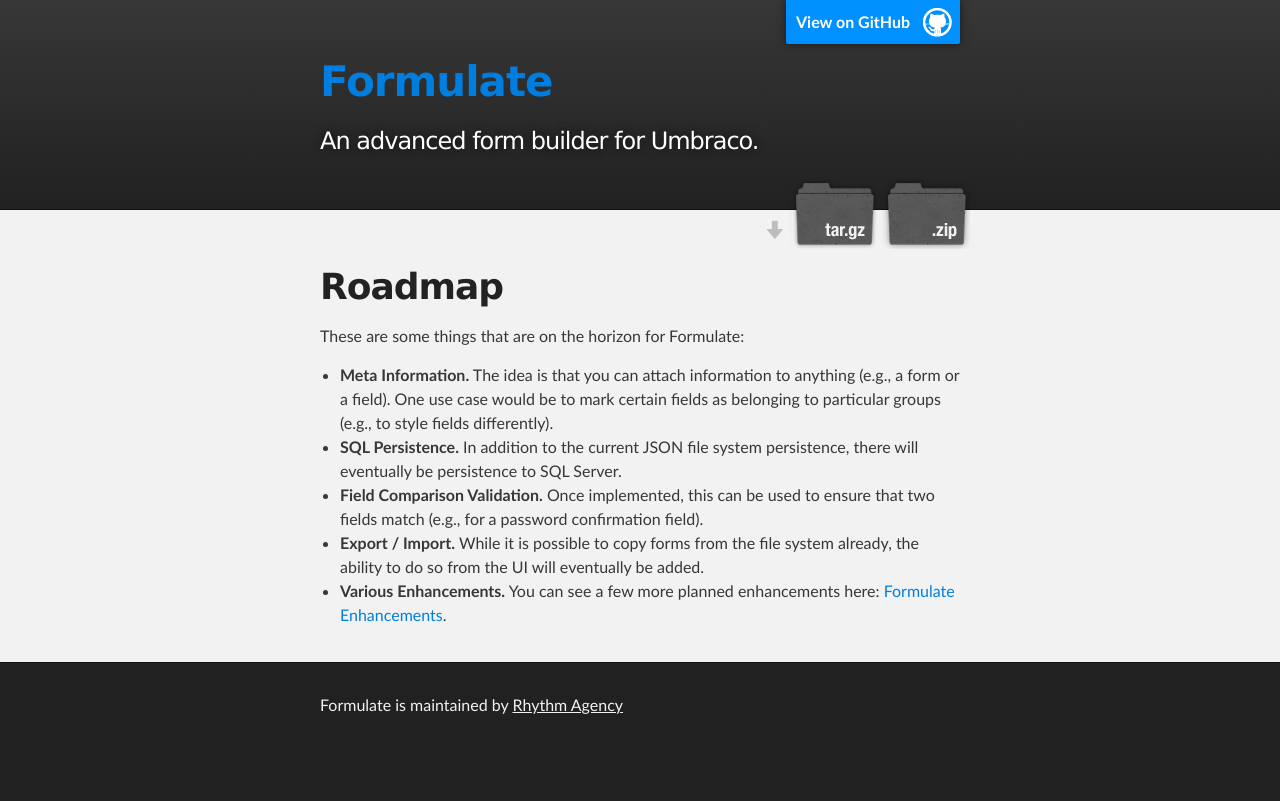
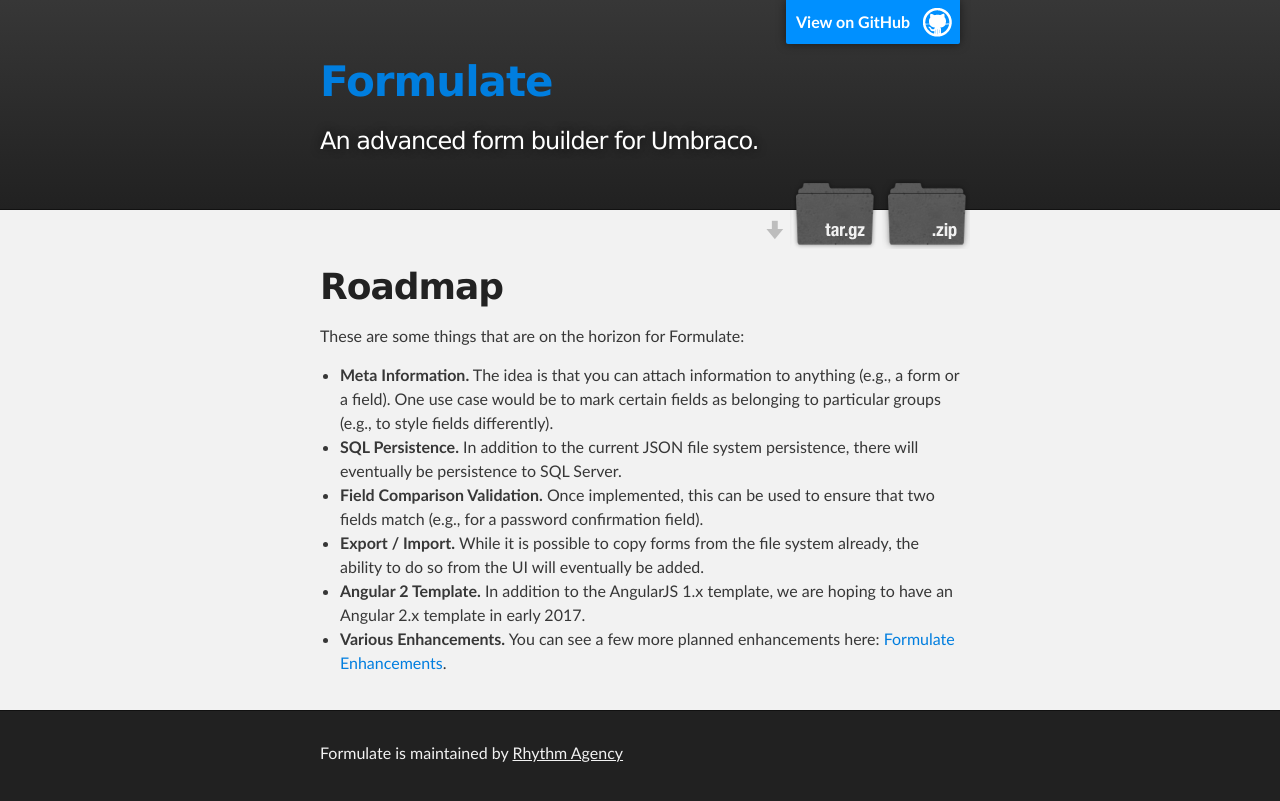
Before and after one commit to rhythmagency/formulate, a Jekyll site: the page built from roadmap.md, in a window 1280 px wide. Shown: the top 801 px of the page. Built offline with Jekyll 4.4.1, drawn with Linux system fonts in a browser that asks for light colours.

Commit message:
Added Angular 2 to roadmap.

```diff
--- a/roadmap.md
+++ b/roadmap.md
@@ -10,4 +10,5 @@
 * **SQL Persistence.** In addition to the current JSON file system persistence, there will eventually be persistence to SQL Server.
 * **Field Comparison Validation.** Once implemented, this can be used to ensure that two fields match (e.g., for a password confirmation field).
 * **Export / Import.** While it is possible to copy forms from the file system already, the ability to do so from the UI will eventually be added.
+* **Angular 2 Template.** In addition to the AngularJS 1.x template, we are hoping to have an Angular 2.x template in early 2017.
 * **Various Enhancements.** You can see a few more planned enhancements here: [Formulate Enhancements](https://github.com/rhythmagency/formulate/labels/enhancement).
```
